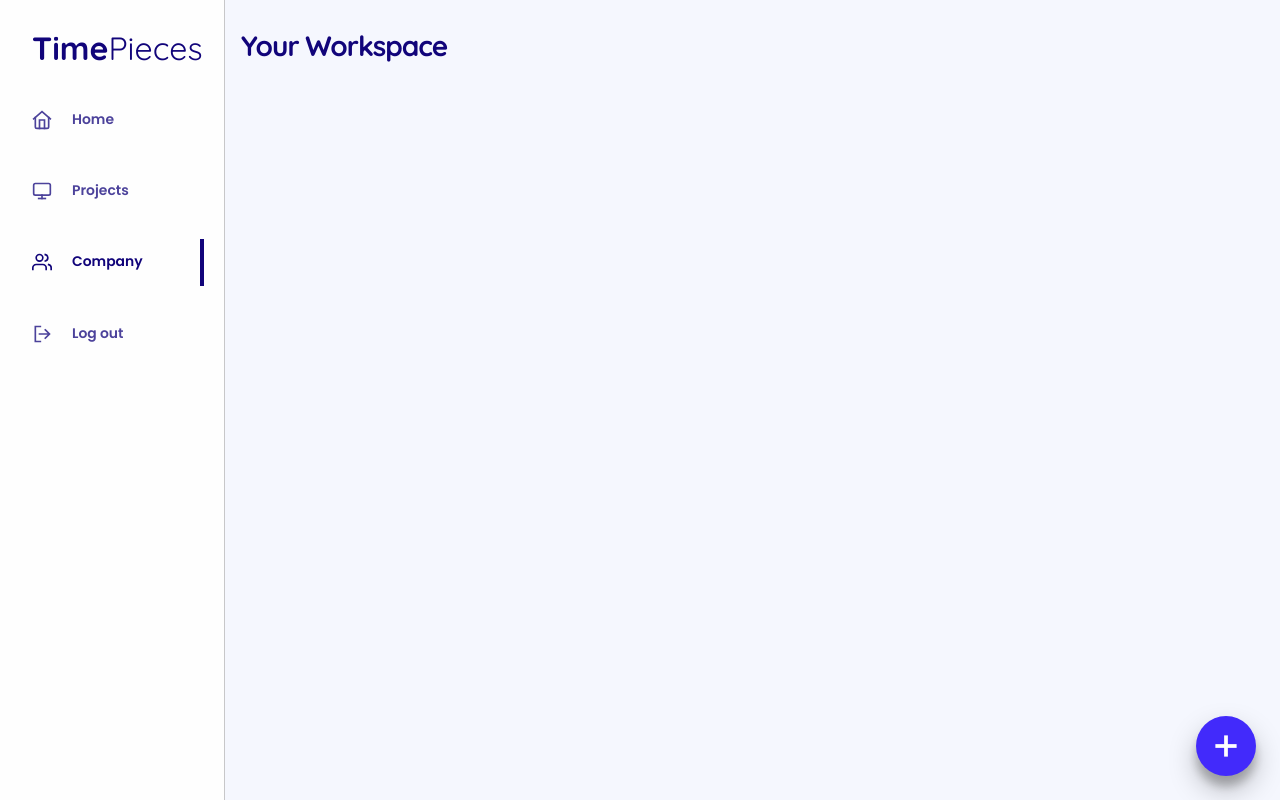
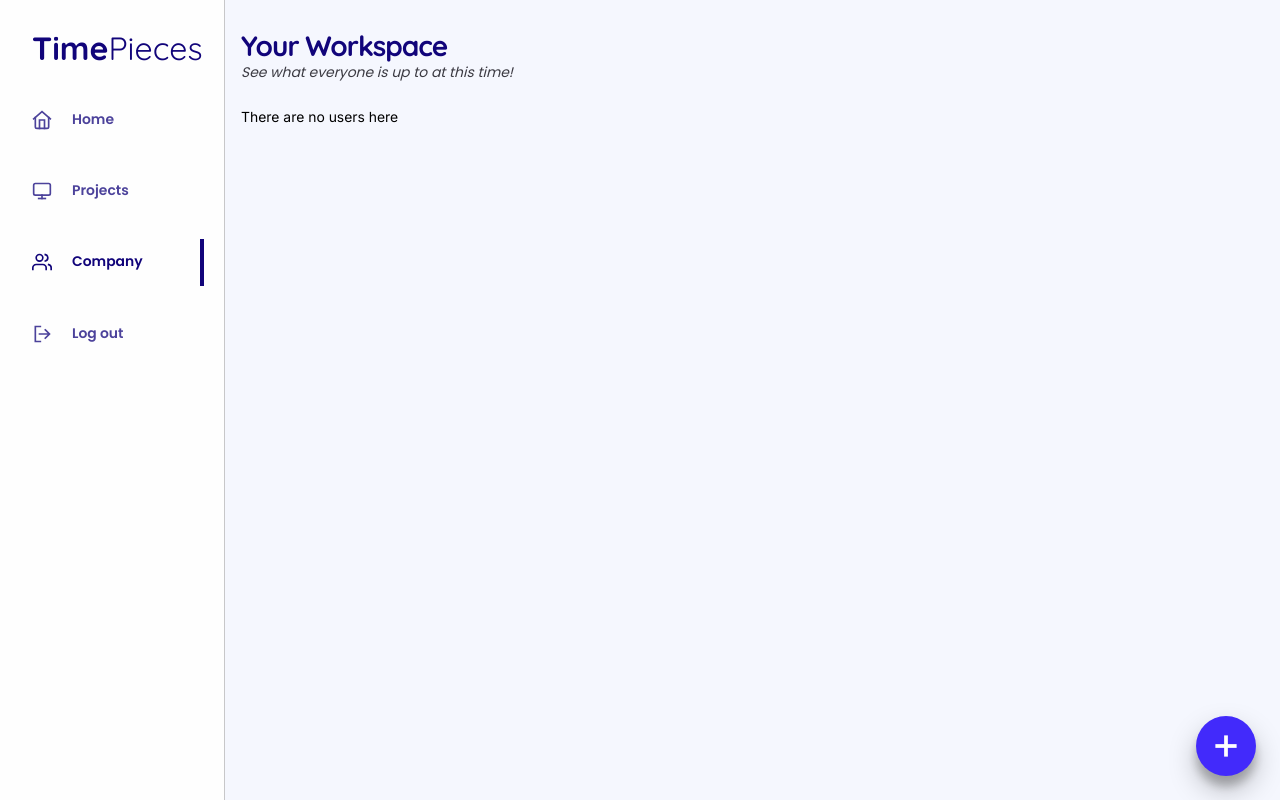
Before and after one commit to renchester/time-tracker-app, a React (Vite) app: page /workspace in a window 1280 px wide. Built offline with nearby package versions, Linux system fonts and the light colour scheme; sample sign-in values are in the browser's storage.

Commit message:
Add UserOverview section to Workspace

```diff
--- a/src/routes/Workspace.jsx
+++ b/src/routes/Workspace.jsx
@@ -1,11 +1,14 @@
 import './Page.scss';
 import useAuth from '@/hooks/useAuth';
+import useWorkspace from '@/hooks/useWorkspace';
 import RedirectToLogin from '@/components/redirects/RedirectToLogin';
+import UserOverview from '@/components/overviews/UserOverview';
 
 function Workspace() {
-  const { user } = useAuth();
+  const { user: currentUser } = useAuth();
+  const { users } = useWorkspace();
 
-  if (!user) return <RedirectToLogin />;
+  if (!currentUser) return <RedirectToLogin />;
 
   return (
     <main className="main" aria-labelledby="workspace-title">
@@ -13,9 +16,17 @@ function Workspace() {
         <h1 className="main-title" id="workspace-title">
           Your Workspace
         </h1>
+        <p className="main-subtitle">
+          See what everyone is up to at this time!
+        </p>
 
         <section className="main-section">
           {/* Panel for members of workspace */}
+          {users.length > 0 ? (
+            users.map((user) => <UserOverview key={user.id} user={user} />)
+          ) : (
+            <p className="main-empty">There are no users here</p>
+          )}
         </section>
       </div>
     </main>
```
